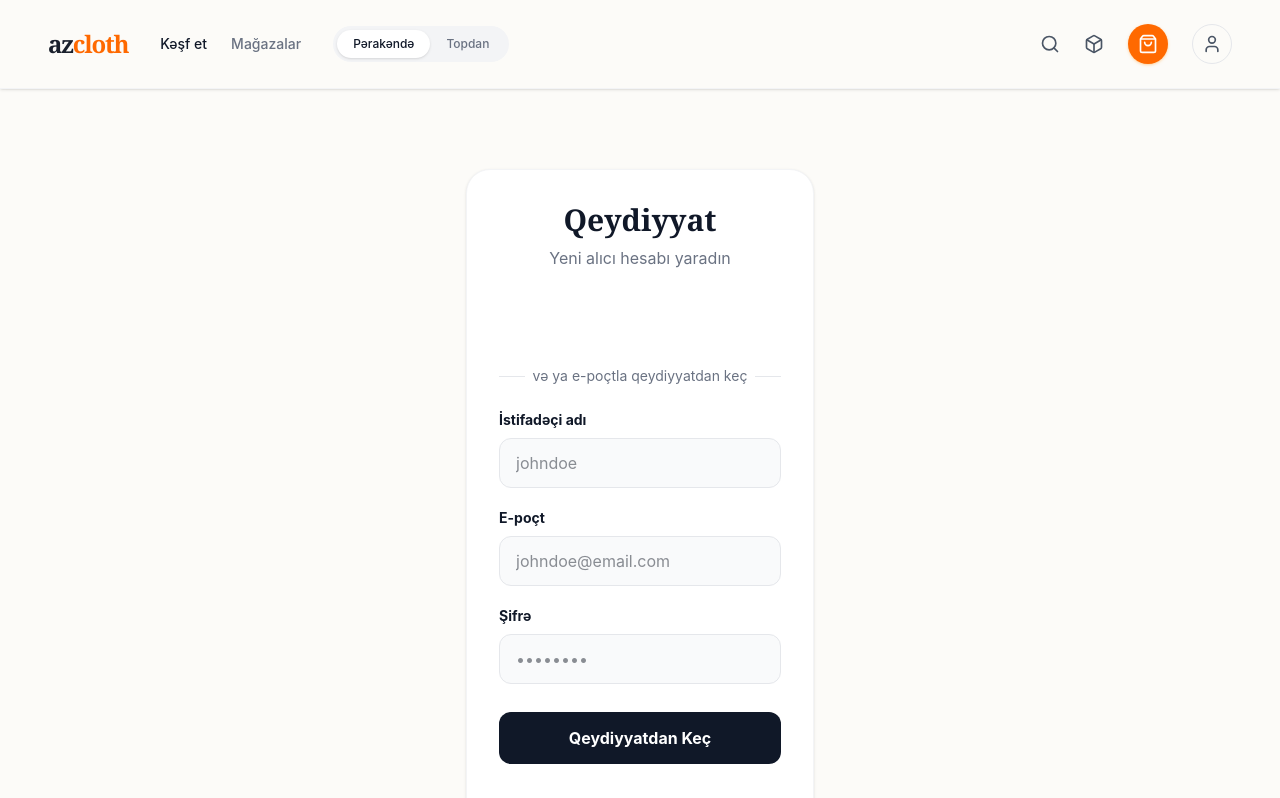
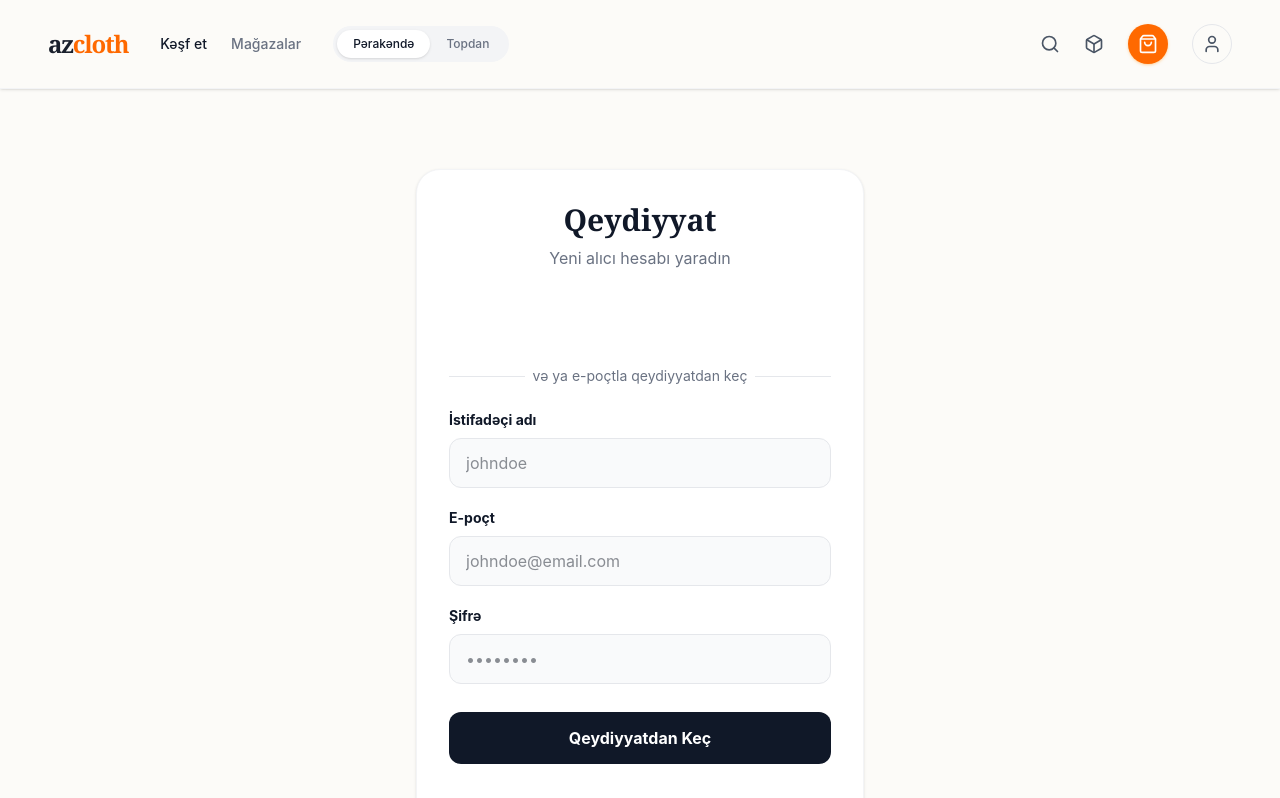
Before and after one commit to asifpirimov/Azcloth, a React (Vite) app in the folder frontend/: page /register in a window 1280 px wide. Shown: the top 798 px of the page. Built offline with nearby package versions, Linux system fonts and the light colour scheme.

Commit message:
Fix login and register form width

```diff
--- a/frontend/src/pages/auth/Login.tsx
+++ b/frontend/src/pages/auth/Login.tsx
@@ -79,7 +79,7 @@ export const Login = () => {
   };
 
   return (
-    <div className="max-w-md mx-auto mt-20 p-8 bg-white rounded-3xl border border-gray-100 shadow-sm">
+    <div className="w-full max-w-md mx-auto mt-20 p-8 bg-white rounded-3xl border border-gray-100 shadow-sm">
       <div className="text-center mb-8">
         <h1 className="font-serif text-3xl font-bold text-gray-900 mb-2">Xoş Gəlmişsiniz</h1>
         <p className="text-gray-500">Hesabınıza daxil olun</p>
--- a/frontend/src/pages/auth/Register.tsx
+++ b/frontend/src/pages/auth/Register.tsx
@@ -108,7 +108,7 @@ export const Register = () => {
 
   if (step === 'otp') {
     return (
-      <div className="max-w-md mx-auto mt-20 p-8 bg-white rounded-3xl border border-gray-100 shadow-sm">
+      <div className="w-full max-w-md mx-auto mt-20 p-8 bg-white rounded-3xl border border-gray-100 shadow-sm">
         <div className="text-center mb-8">
           <h1 className="font-serif text-3xl font-bold text-gray-900 mb-2">E-poçt Təsdiqi</h1>
           <p className="text-gray-500">{email} ünvanına göndərilən 6 rəqəmli kodu daxil edin</p>
@@ -167,7 +167,7 @@ export const Register = () => {
   }
 
   return (
-    <div className="max-w-md mx-auto mt-20 p-8 bg-white rounded-3xl border border-gray-100 shadow-sm">
+    <div className="w-full max-w-md mx-auto mt-20 p-8 bg-white rounded-3xl border border-gray-100 shadow-sm">
       <div className="text-center mb-8">
         <h1 className="font-serif text-3xl font-bold text-gray-900 mb-2">Qeydiyyat</h1>
         <p className="text-gray-500">Yeni alıcı hesabı yaradın</p>
```
